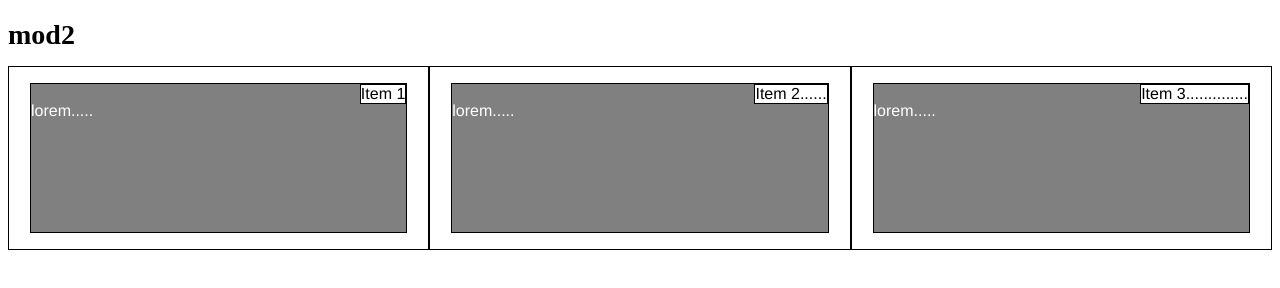
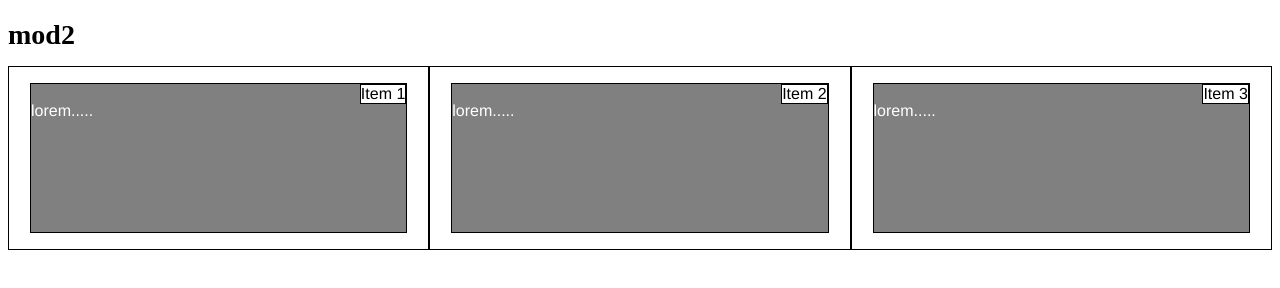
Before and after one commit to iyengark/HTML5, a plain HTML site: page mod2_solution/index.html in a window 1280 px wide. Drawn offline with Linux system fonts and the light colour scheme.

Commit message:
Update index.html

```diff
--- a/mod2_solution/index.html
+++ b/mod2_solution/index.html
@@ -19,14 +19,14 @@
       </section>
       <section class="col-lg-4 col-md-6 col-sm-12">
           <p>
-              <span class="section-title">Item 2......</span>
+              <span class="section-title">Item 2</span>
               <br>
               lorem.....
           </p>
       </section>
       <section class="col-lg-4 col-md-6 col-sm-12">
           <p>
-              <span class="section-title">Item 3..............</span>
+              <span class="section-title">Item 3</span>
               <br>
               lorem.....
           </p>
```
